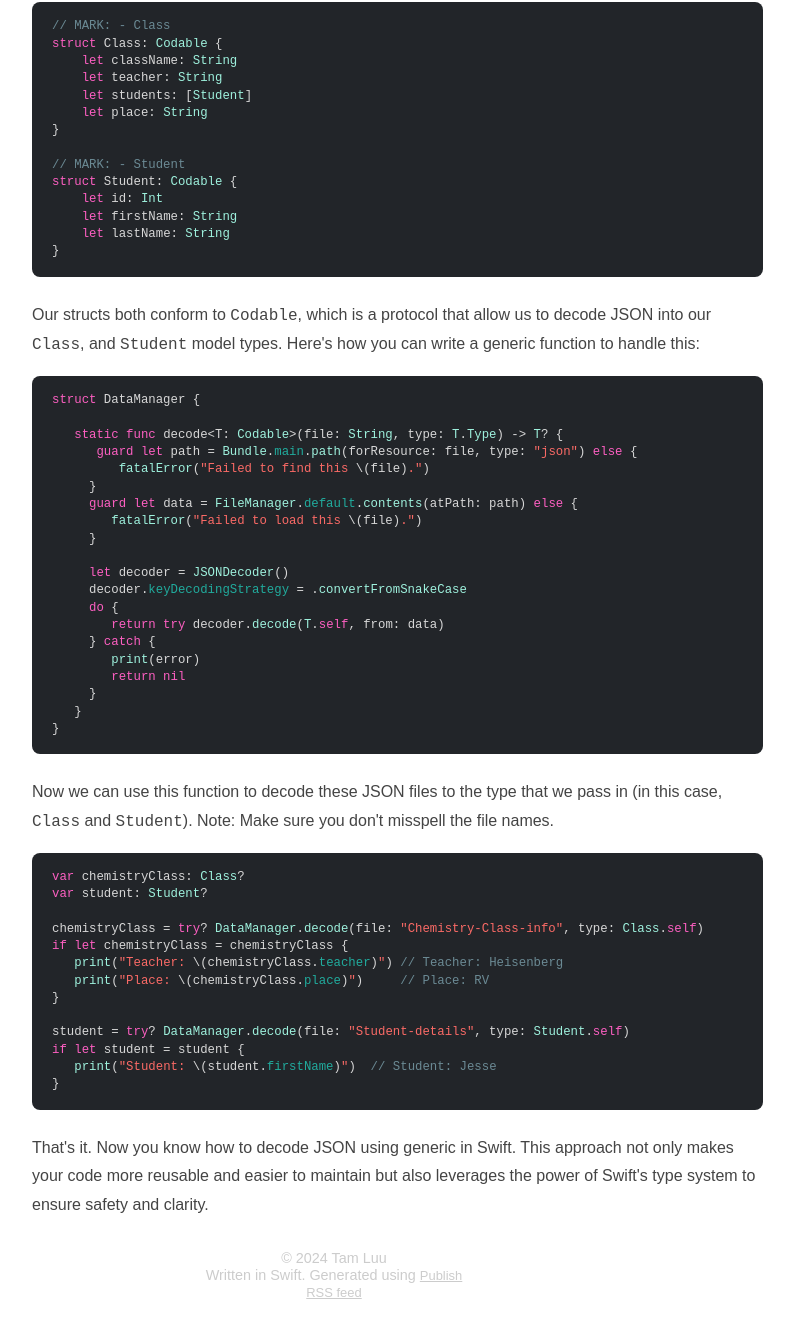
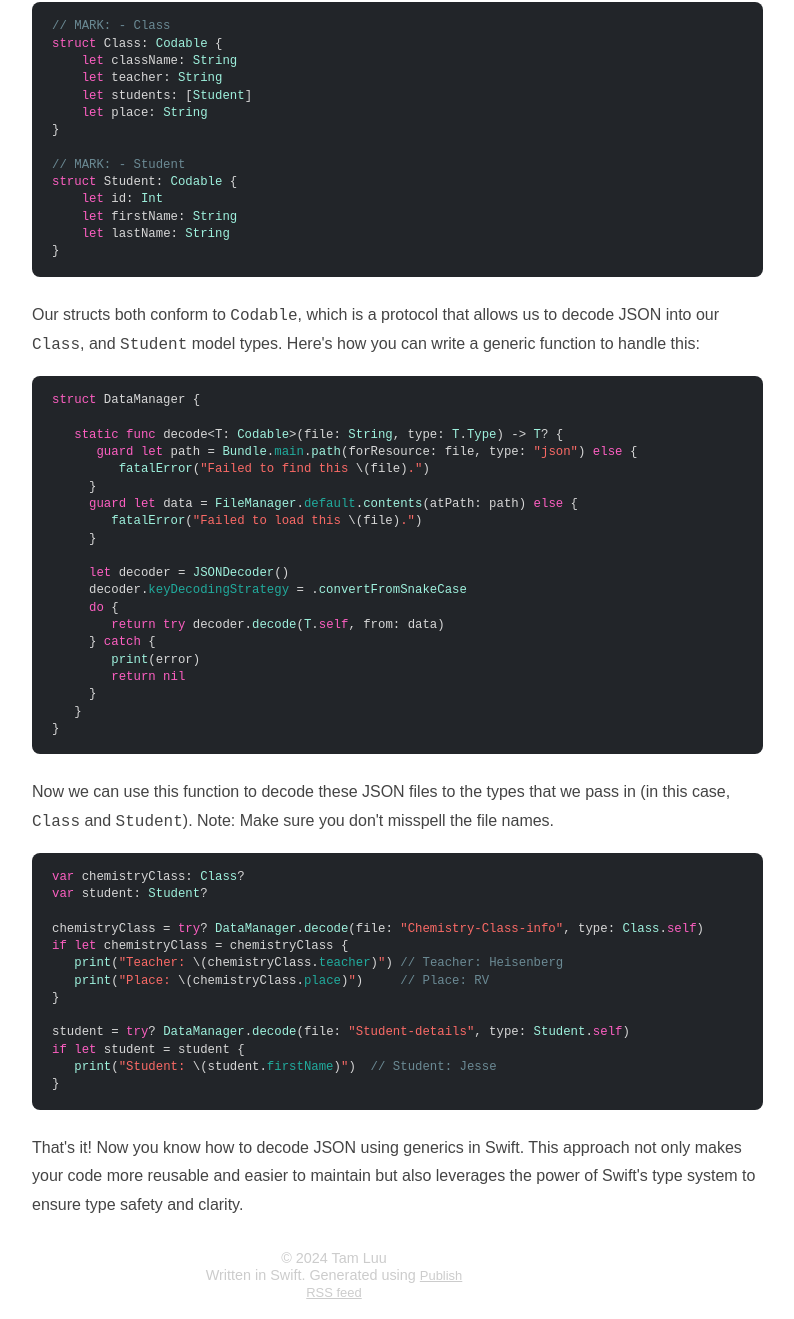
Before and after one commit to bii-08/bii-08.github.io, a plain HTML site: page posts/using generics to decode JSON/index.html in a window 1280 px wide. Shown: the part 1649-2968 px from the top of the page, without its empty margins (306-1100 px from the left). Drawn offline with nearby package versions, Linux system fonts and the light colour scheme.

Commit message:
Publish deploy 2024-07-31 13:57

```diff
--- a/posts/using generics to decode JSON/index.html
+++ b/posts/using generics to decode JSON/index.html
@@ -8,7 +8,7 @@
 // Numeric: a type constraint that requires T to conform to the Numeric protocol.</span>
 </code></pre><p>In the two examples below, T is inferred to be Int and Double, respectively:</p><pre><code><span class="keyword">let</span> intCalculation = <span class="call">add</span>(<span class="number">2</span>,<span class="number">3</span>) <span class="comment">// 5</span>
 <span class="keyword">let</span> doubleCalculation = <span class="call">add</span>(<span class="number">5.2</span>, <span class="number">3.6</span>) <span class="comment">// 8.8</span>
-</code></pre><h2>Using Generic functions to Decode JSON</h2><p>Let's say we have two different JSON files. One file contains chemistry class information, and the other file contains details of a student in that class.</p><pre><code><span class="comment">// Chemistry-Class-info.json</span>
+</code></pre><h2>Using Generic Functions to Decode JSON</h2><p>Let's say we have two different JSON files. One file contains chemistry class information, and the other file contains details of a student in that class.</p><pre><code><span class="comment">// Chemistry-Class-info.json</span>
 {
     <span class="string">"class"</span>: <span class="string">"chemistry"</span>,
     <span class="string">"teacher"</span>: <span class="string">"Heisenberg"</span>,
@@ -52,7 +52,7 @@
     <span class="keyword">let</span> firstName: <span class="type">String</span>
     <span class="keyword">let</span> lastName: <span class="type">String</span>
 }
-</code></pre><p>Our structs both conform to <code>Codable</code>, which is a protocol that allow us to decode JSON into our <code>Class</code>, and <code>Student</code> model types. Here's how you can write a generic function to handle this:</p><pre><code><span class="keyword">struct</span> DataManager {
+</code></pre><p>Our structs both conform to <code>Codable</code>, which is a protocol that allows us to decode JSON into our <code>Class</code>, and <code>Student</code> model types. Here's how you can write a generic function to handle this:</p><pre><code><span class="keyword">struct</span> DataManager {
 
    <span class="keyword">static func</span> decode&lt;T: <span class="type">Codable</span>&gt;(file: <span class="type">String</span>, type: <span class="type">T</span>.<span class="type">Type</span>) -&gt; <span class="type">T</span>? {
       <span class="keyword">guard let</span> path = <span class="type">Bundle</span>.<span class="property">main</span>.<span class="call">path</span>(forResource: file, type: <span class="string">"json"</span>) <span class="keyword">else</span> {
@@ -72,7 +72,7 @@
      }
    }
 }
-</code></pre><p>Now we can use this function to decode these JSON files to the type that we pass in (in this case, <code>Class</code> and <code>Student</code>). Note: Make sure you don't misspell the file names.</p><pre><code><span class="keyword">var</span> chemistryClass: <span class="type">Class</span>?
+</code></pre><p>Now we can use this function to decode these JSON files to the types that we pass in (in this case, <code>Class</code> and <code>Student</code>). Note: Make sure you don't misspell the file names.</p><pre><code><span class="keyword">var</span> chemistryClass: <span class="type">Class</span>?
 <span class="keyword">var</span> student: <span class="type">Student</span>?
 
 chemistryClass = <span class="keyword">try</span>? <span class="type">DataManager</span>.<span class="call">decode</span>(file: <span class="string">"Chemistry-Class-info"</span>, type: <span class="type">Class</span>.<span class="keyword">self</span>)
@@ -85,4 +85,4 @@ student = <span class="keyword">try</span>? <span class="type">DataManager</span
 <span class="keyword">if let</span> student = student {
    <span class="call">print</span>(<span class="string">"Student:</span> \(student.<span class="property">firstName</span>)<span class="string">"</span>)  <span class="comment">// Student: Jesse</span>
 }
-</code></pre><p>That's it. Now you know how to decode JSON using generic in Swift. This approach not only makes your code more reusable and easier to maintain but also leverages the power of Swift's type system to ensure safety and clarity.</p></div></div></div><div class="footer pure-u-1"><div class="pure-u-1">© 2024 Tam Luu</div><div class="pure-u-1"> Written in Swift. Generated using <a href="https://github.com/johnsundell/publish">Publish</a></div><div class="pure-u-1"><a href="/feed.rss">RSS feed</a></div></div></div></body></html>
+</code></pre><p>That's it! Now you know how to decode JSON using generics in Swift. This approach not only makes your code more reusable and easier to maintain but also leverages the power of Swift's type system to ensure type safety and clarity.</p></div></div></div><div class="footer pure-u-1"><div class="pure-u-1">© 2024 Tam Luu</div><div class="pure-u-1"> Written in Swift. Generated using <a href="https://github.com/johnsundell/publish">Publish</a></div><div class="pure-u-1"><a href="/feed.rss">RSS feed</a></div></div></div></body></html>
```
Also changed, not shown: tags/index.html (+1 -1 lines), 1 other file.
